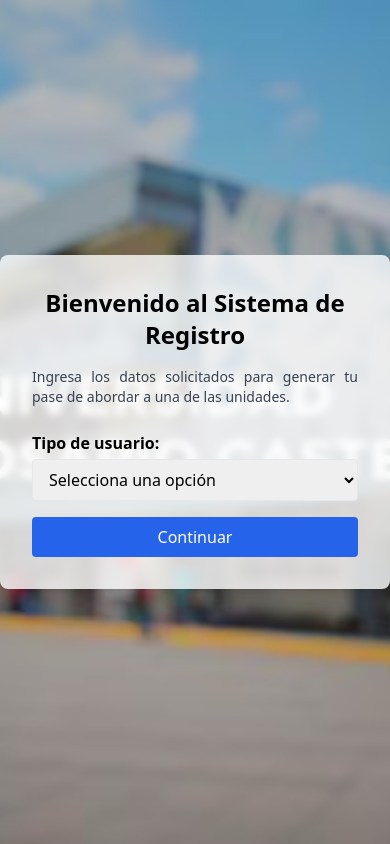
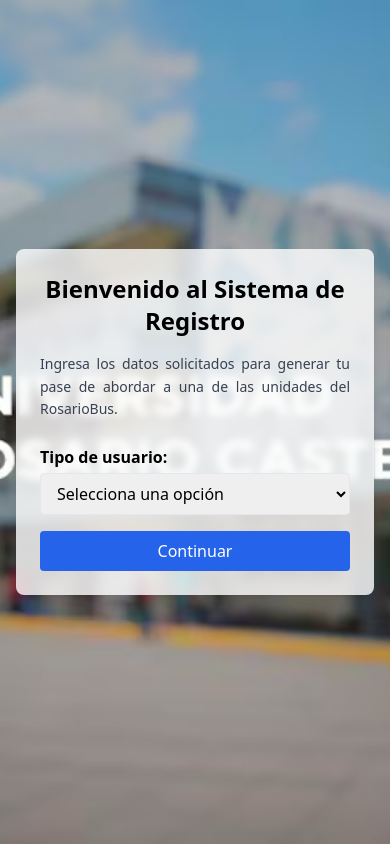
Before and after one commit to JoshBayless/registro-rosariobus.github.io, a Flask app: page / in a window 390 px wide. Run offline with Flask 3, Linux system fonts and the light colour scheme; some libraries are stand-ins or nearby versions.

Commit message:
Actualizar tipo_form.html con diseño responsivo para móviles

```diff
--- a/templates/tipo_form.html
+++ b/templates/tipo_form.html
@@ -6,14 +6,14 @@
   <link rel="icon" type="image/x-icon" href="{{ url_for('static', filename='favicon.ico') }}">
   <script src="https://cdn.tailwindcss.com"></script>
 </head>
-<body>
-<main class="bg-cover bg-center min-h-screen flex items-center justify-center"
+<body class="bg-blue-50">
+  <main class="min-h-screen bg-cover bg-center flex items-center justify-center px-4 py-10 sm:px-0"
         style="background-image: url('{{ url_for('static', filename='UNRC.jpg') }}');">
-  <section class="bg-white/80 backdrop-blur-sm shadow-lg p-8 rounded-lg w-full max-w-md">
-    <h1 class="text-2xl font-bold text-center mb-4">Bienvenido al Sistema de Registro</h1>
+    <section class="bg-white/80 backdrop-blur-sm shadow-lg p-6 sm:p-8 rounded-lg w-full max-w-md sm:min-h-fit">
+      <h1 class="text-2xl sm:text-3xl font-bold text-center mb-4">Bienvenido al Sistema de Registro</h1>
 
-    <p class="text-sm text-justify text-gray-700 mb-6">
-      Ingresa los datos solicitados para generar tu pase de abordar a una de las unidades.
+      <p class="text-sm text-justify text-gray-700 mb-6 leading-relaxed">
+        Ingresa los datos solicitados para generar tu pase de abordar a una de las unidades del RosarioBus.
       </p>
 
       <form action="/datos" method="post" onsubmit="return validarFormulario()" class="space-y-4">
```
Lines whose indentation alone changed are shown as unchanged.
